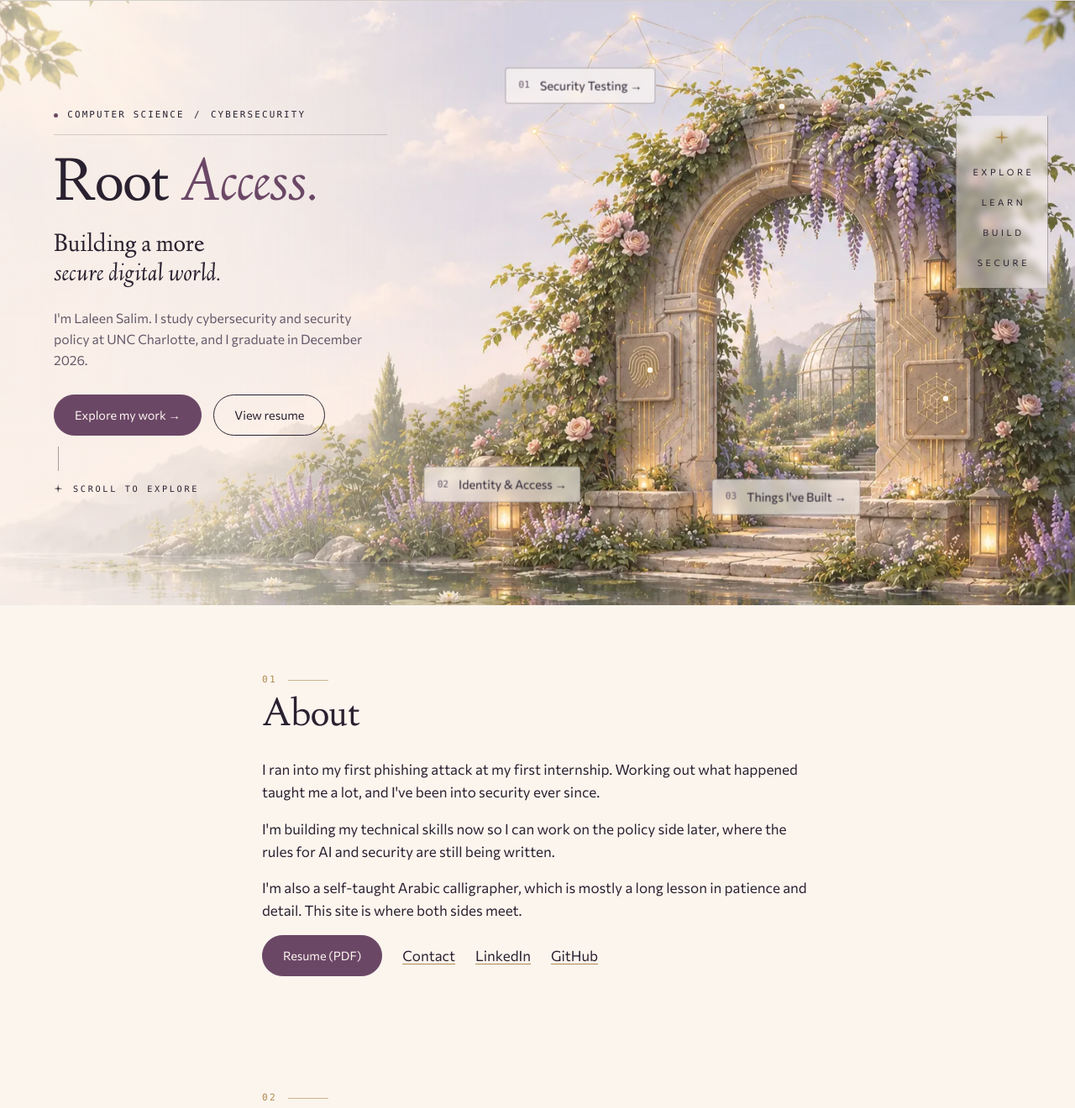
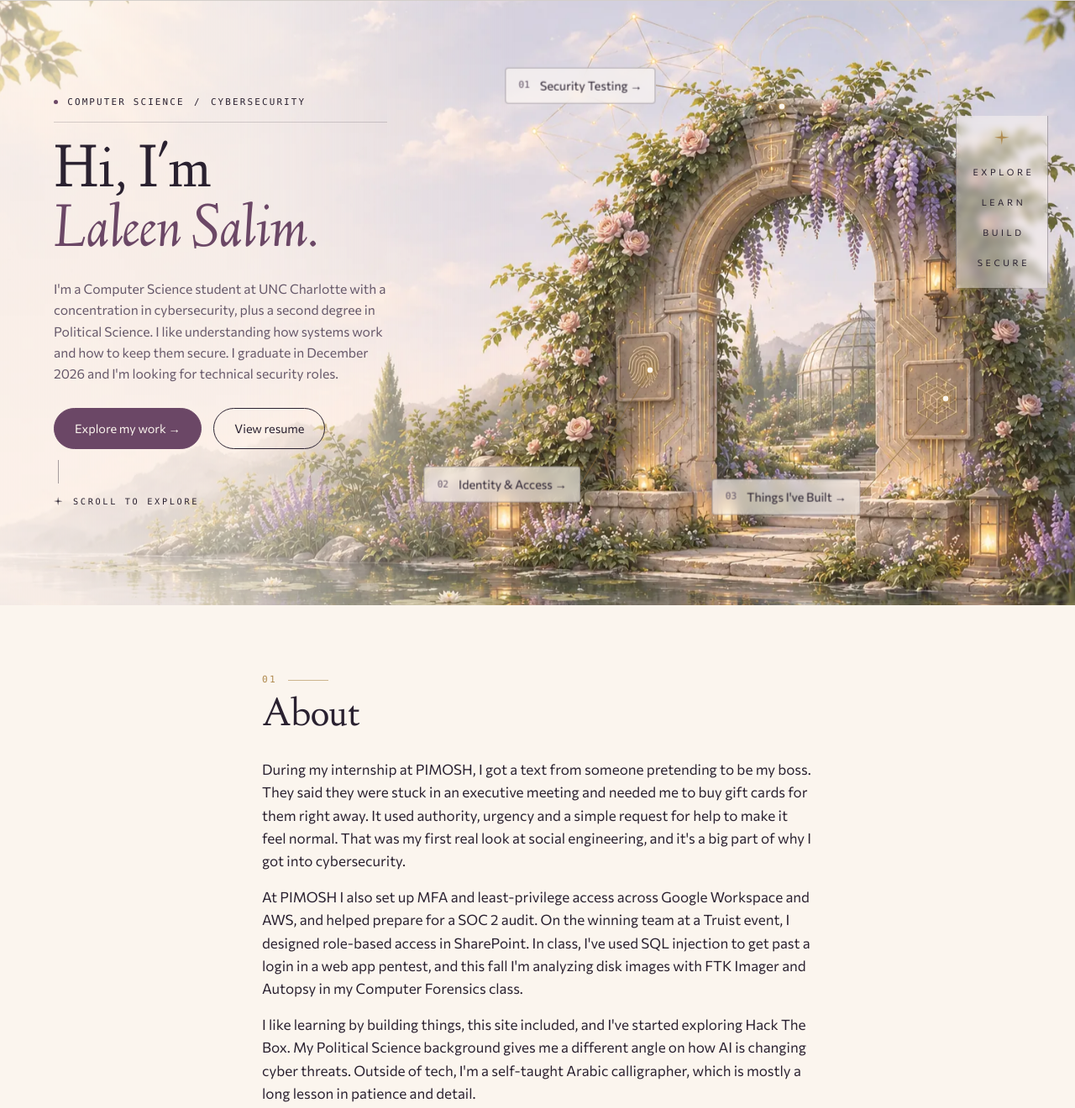
Before and after one commit to laleenS/laleen-cyber-portfolio, a plain HTML site: page index.html in a window 1280 px wide. Shown: the part 63-1383 px from the top of the page at 84% size. Drawn offline with Linux system fonts and the light colour scheme.

Commit message:
Session 2: name-first homepage, new About, certs to Feb 2027
- Homepage headline is now "Hi, I'm Laleen Salim." (Root Access removed)
- New homepage intro, CS first, technical security roles
- About: real PIMOSH phishing story, PIMOSH/Truist/class work, calligraphy
- Currently building: Security+ and SC-300 in progress, aiming for Feb 2027
- New search description

Co-Authored-By: Claude Opus 5.5 <noreply@anthropic.com>
Claude-Session: https://claude.ai/code/session_0196YBsHnAy7HhrPYZ1uwrkt

```diff
--- a/index.html
+++ b/index.html
@@ -23,7 +23,7 @@
   <meta name="referrer" content="strict-origin-when-cross-origin">
 
   <title>Laleen Salim | Cybersecurity Portfolio</title>
-  <meta name="description" content="Laleen Salim is a cybersecurity and security policy student at UNC Charlotte. This is her portfolio, Root Access.">
+  <meta name="description" content="Laleen Salim is a Computer Science student at UNC Charlotte focused on cybersecurity. This is her portfolio.">
 
   <!-- Picks day or night before the page draws, so there's no flash.
        It's a file (not inline code) so the security policy still allows it. -->
@@ -65,7 +65,7 @@
   <main id="main">
 
     <!-- ============================================================
-         STATION 1: THE FIRST SCREEN ("Root Access")
+         STATION 1: THE FIRST SCREEN (hi, I'm Laleen)
          Left: who I am and two buttons.
          Right: the garden painting with three numbered labels.
          Top right: Explore / Learn / Build / Secure.
@@ -77,11 +77,9 @@
       <div class="hero-text">
         <p class="eyebrow"><span class="dot" aria-hidden="true"></span>Computer science <span aria-hidden="true">/</span> Cybersecurity</p>
 
-        <h1 id="hero-title">Root <em>Access.</em></h1>
+        <h1 id="hero-title">Hi, I'm <em>Laleen&nbsp;Salim.</em></h1>
 
-        <p class="hero-line">Building a more<br><em>secure digital world.</em></p>
-
-        <p class="hero-intro">I'm Laleen Salim. I study cybersecurity and security policy at UNC Charlotte, and I graduate in December 2026.</p>
+        <p class="hero-intro">I'm a Computer Science student at UNC Charlotte with a concentration in cybersecurity, plus a second degree in Political Science. I like understanding how systems work and how to keep them secure. I graduate in December 2026 and I'm looking for technical security roles.</p>
 
         <p class="hero-buttons">
           <a class="button" href="#work">Explore my work <span aria-hidden="true">&rarr;</span></a>
@@ -189,9 +187,9 @@
       <h2 id="about-title">About</h2>
 
       <div class="intro">
-        <p>I ran into my first phishing attack at my first internship. Working out what happened taught me a lot, and I've been into security ever since.</p>
-        <p>I'm building my technical skills now so I can work on the policy side later, where the rules for AI and security are still being written.</p>
-        <p>I'm also a self-taught Arabic calligrapher, which is mostly a long lesson in patience and detail. This site is where both sides meet.</p>
+        <p>During my internship at PIMOSH, I got a text from someone pretending to be my boss. They said they were stuck in an executive meeting and needed me to buy gift cards for them right away. It used authority, urgency and a simple request for help to make it feel normal. That was my first real look at social engineering, and it's a big part of why I got into cybersecurity.</p>
+        <p>At PIMOSH I also set up MFA and least-privilege access across Google Workspace and AWS, and helped prepare for a SOC 2 audit. On the winning team at a Truist event, I designed role-based access in SharePoint. In class, I've used SQL injection to get past a login in a web app pentest, and this fall I'm analyzing disk images with FTK Imager and Autopsy in my Computer Forensics class.</p>
+        <p>I like learning by building things, this site included, and I've started exploring Hack The Box. My Political Science background gives me a different angle on how AI is changing cyber threats. Outside of tech, I'm a self-taught Arabic calligrapher, which is mostly a long lesson in patience and detail.</p>
       </div>
 
       <!-- Outside links use rel="noopener noreferrer" so the other site can't control this tab. -->
@@ -467,7 +465,7 @@
         <li><strong>SOC Investigation Lab.</strong> Planned. Detection logic in Python for things like repeated failed logins and encoded PowerShell.</li>
         <li><strong>IAM Access Review.</strong> Planned. Finds risky access in a made-up company, like old accounts and admins without MFA.</li>
         <li><strong>Security Baseline Checker.</strong> Planned. Checks sample system settings for weak security.</li>
-        <li><strong>CompTIA Security+</strong> and <strong>Microsoft SC-300</strong> certifications. Both expected Dec 2026.</li>
+        <li><strong>CompTIA Security+</strong> and <strong>Microsoft SC-300</strong> certifications. Both in progress, aiming for February 2027.</li>
       </ul>
 
     </section>
```
